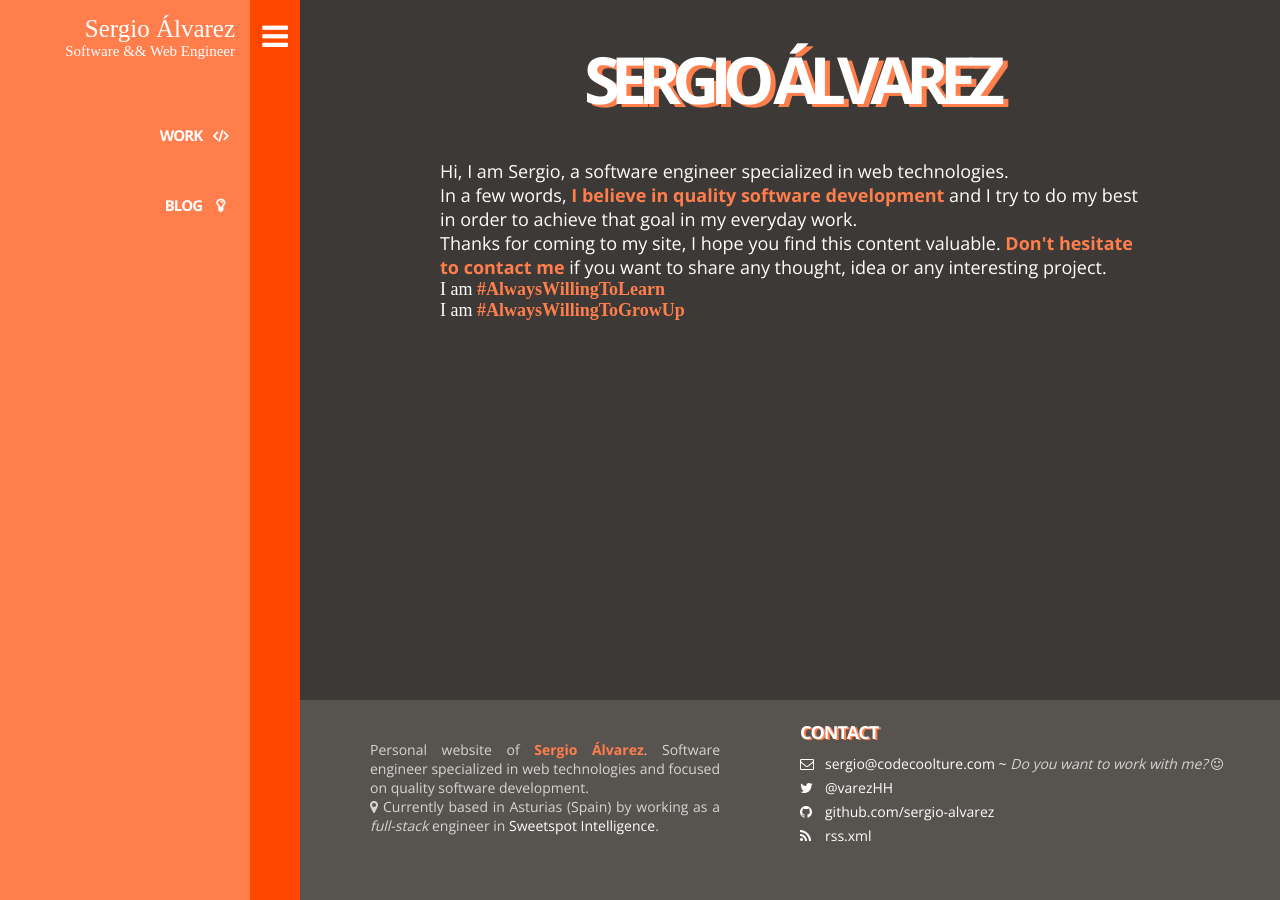
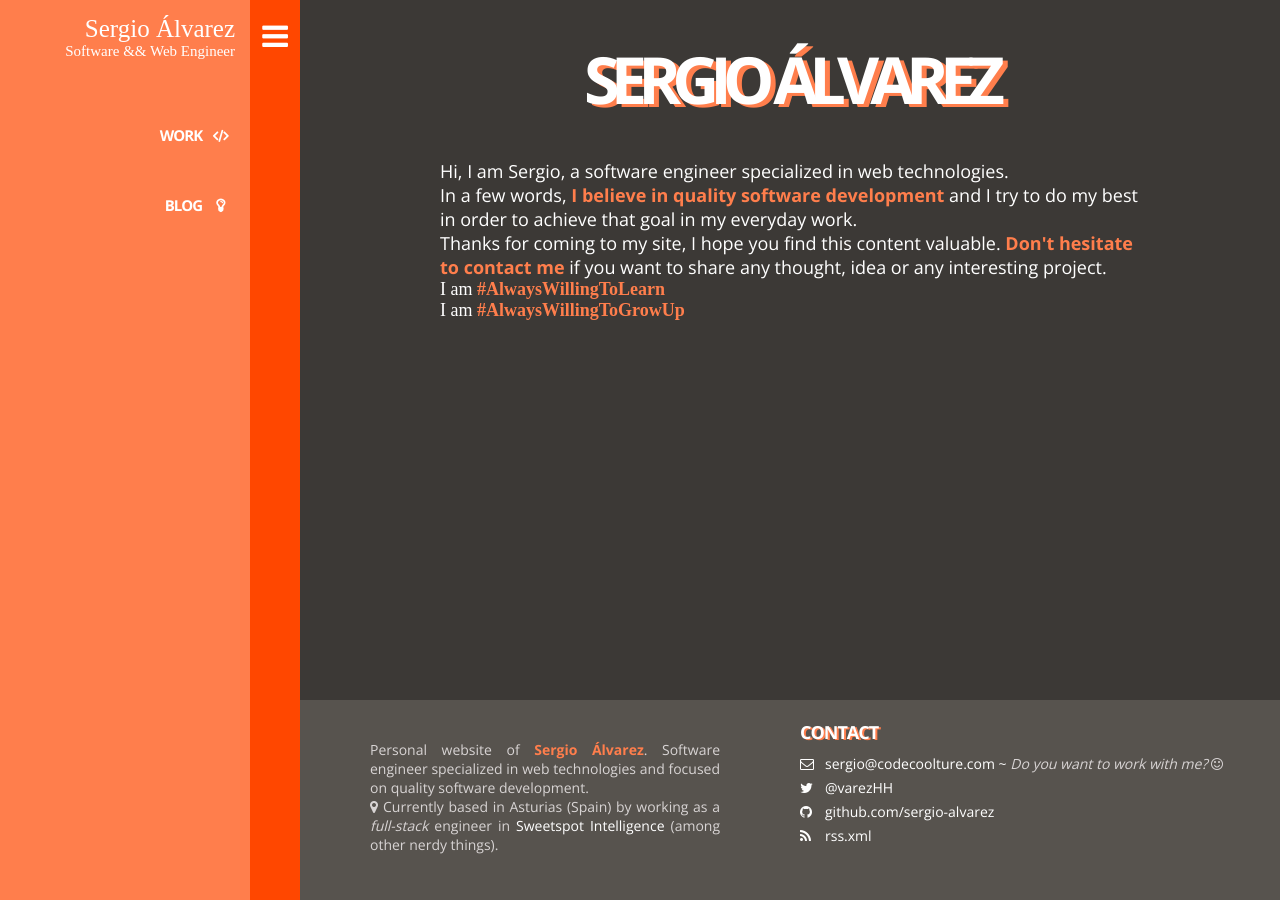
Before and after one commit to sergioalvz/sergioalvz.github.io, a Jekyll site: the page built from index.html, in a window 1280 px wide. Built offline with Jekyll 4.4.1, drawn with Linux system fonts in a browser that asks for light colours; nearby versions of some CDN libraries; some web fonts are replaced; Markdown is read by kramdown in place of the engine named in the settings.

Commit message:
Add nerdy stuff

```diff
--- a/_includes/footer.html
+++ b/_includes/footer.html
@@ -2,7 +2,7 @@
   <footer>
     <div class="about">
       <p>Personal website of <strong>Sergio Álvarez</strong>. Software engineer specialized in web technologies and focused on quality software development.</p>
-      <p><i class="fa fa-map-marker"></i>Currently based in Asturias (Spain) by working as a <em>full-stack</em> engineer in <a href="http://www.sweetspotintelligence.com/en/">Sweetspot Intelligence</a>.</p>
+      <p><i class="fa fa-map-marker"></i>Currently based in Asturias (Spain) by working as a <em>full-stack</em> engineer in <a href="http://www.sweetspotintelligence.com/en/">Sweetspot Intelligence</a> (among other nerdy things).</p>
     </div>
 
     <div class="social">
```
